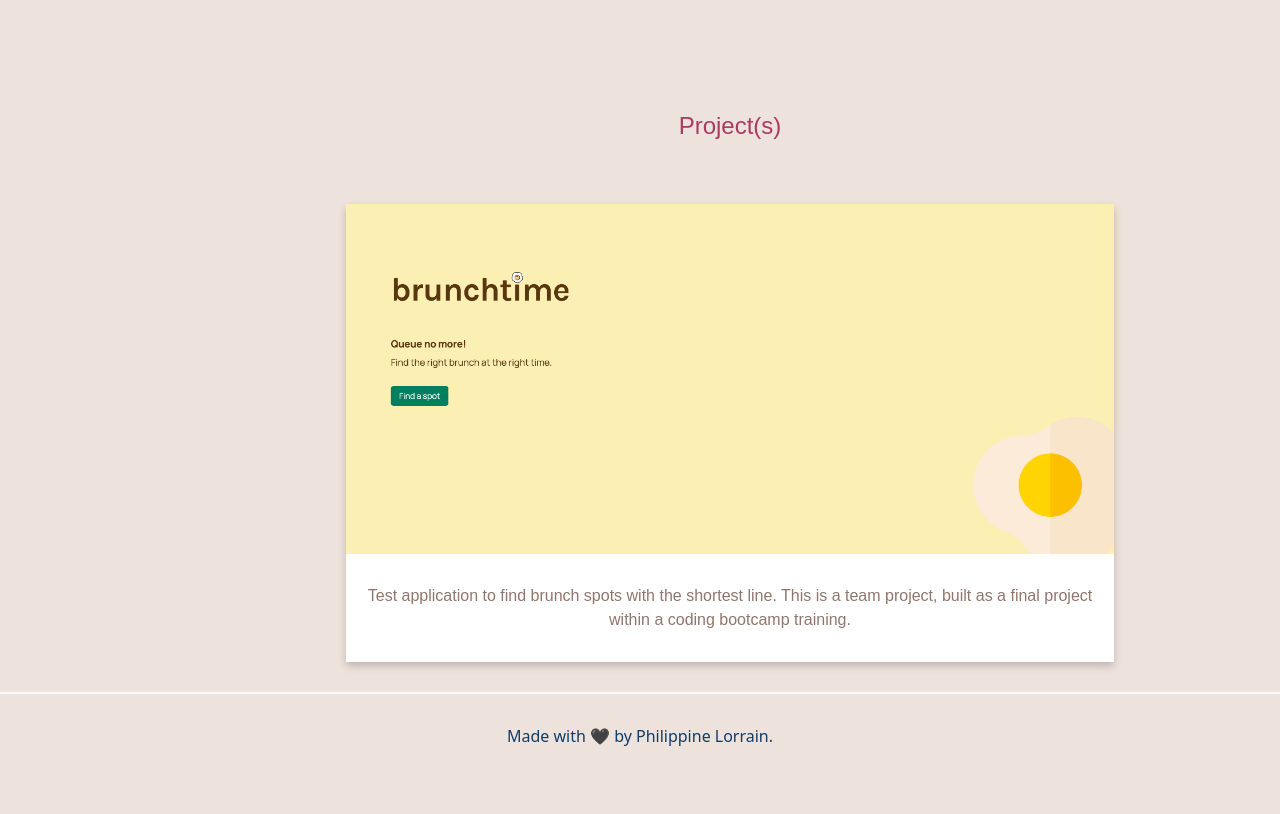
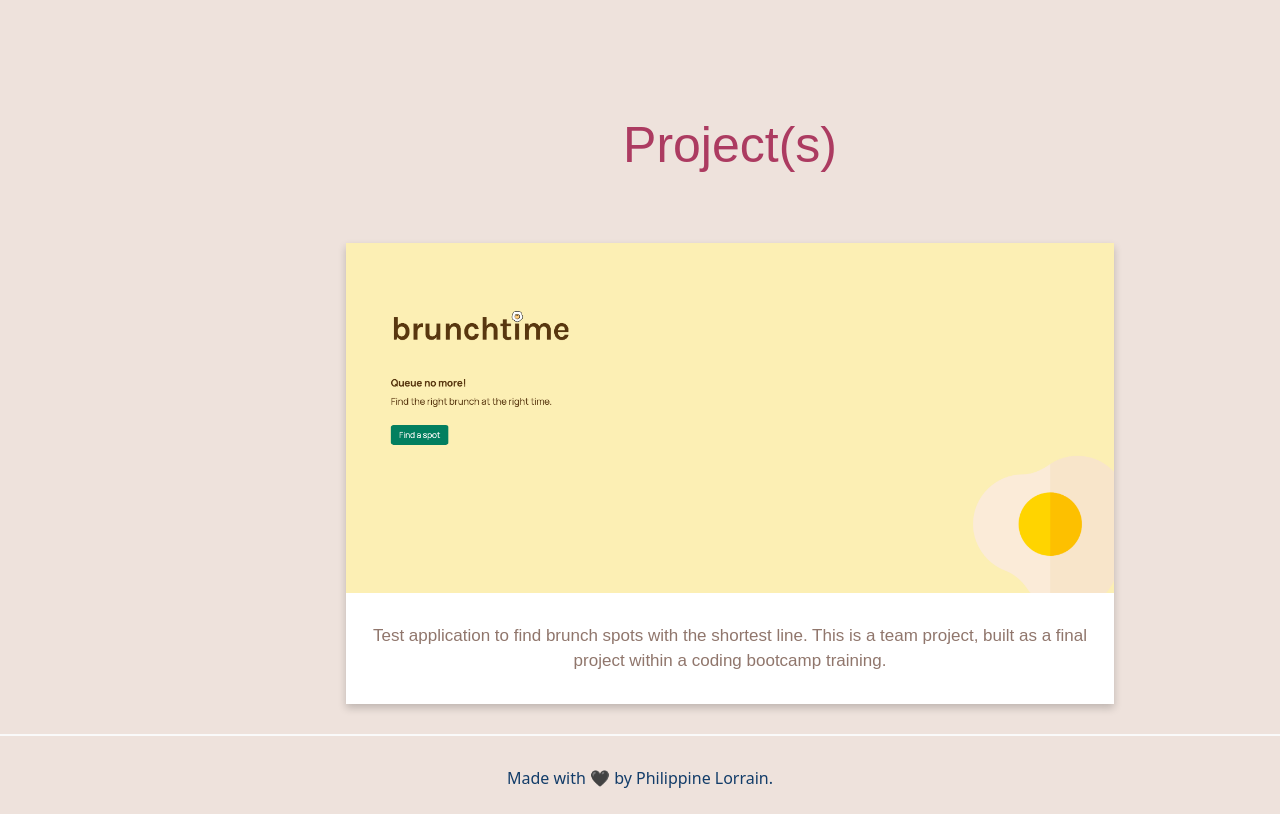
Before and after one commit to Plorrain/my-own-personnal-app, a React (Create React App) app: page / in a window 1280 px wide. Shown: the part 763-1577 px from the top of the page. Before the commit the page ends 1535 px from the top, so only its background shows below. Built offline with nearby package versions, Linux system fonts and the light colour scheme.

Commit message:
Card content: upped font size

```diff
--- a/src/App.js
+++ b/src/App.js
@@ -35,11 +35,9 @@ const App = (props) => {
             <img src={brunctimePicture} alt="Brunchtime" />
           </a>
           <div className="content">
-            <p>
               Test application to find brunch spots with the shortest line. This
               is a team project, built as a final project within a coding
               bootcamp training.
-            </p>
           </div>
         </Card>
       </div>
--- a/src/index.css
+++ b/src/index.css
@@ -81,6 +81,7 @@ body {
 .content {
   color: #90766c;
   font-family: 'Hanken Grotesk', sans-serif;
+  font-size: 17px;
   text-align: center;
   margin-top: 30px;
   margin-bottom: 30px;
@@ -92,7 +93,7 @@ body {
 .title {
   color: #AC3B61;
   font-family: 'Hanken Grotesk', sans-serif;
-  font-size: x-large;
+  font-size: 50px;
   font-weight: 200;
   display: flex;
   justify-content: center;
```
